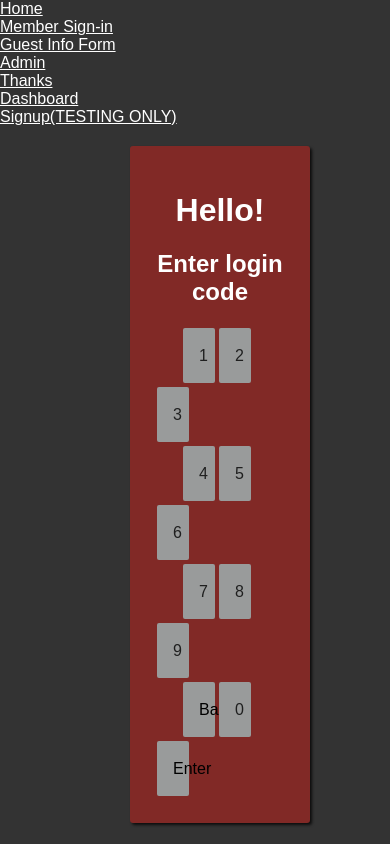
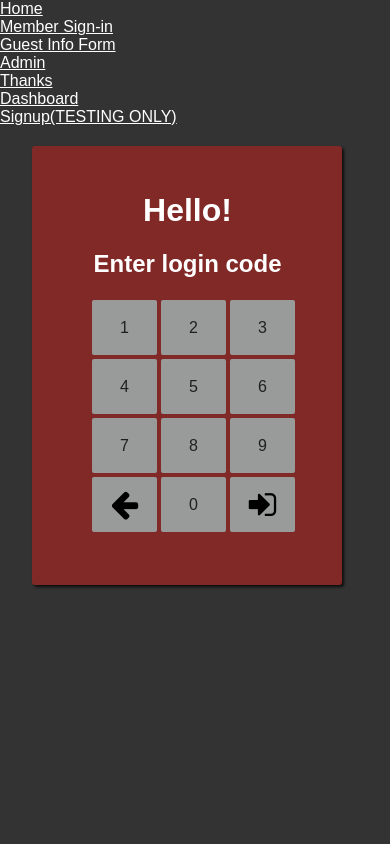
Before and after one commit to joeltmiller/ImpactHub, a Node server app: page /signin in a window 390 px wide. Run offline with Node 20, Linux system fonts and the light colour scheme; some libraries are stand-ins or nearby versions.

Commit message:
updated styling, added responsive grid to signin keypad.

```diff
--- a/public/stylesheets/style.css
+++ b/public/stylesheets/style.css
@@ -56,9 +56,10 @@ a{
 }
 
 .loginWrapper{
-  margin: 0 auto;
+  margin: 0 auto 10% auto;
   display: block;
   width: 100%;
+
   /*text-align: center;*/
 }
 
@@ -98,6 +99,10 @@ a{
   color: #000000;
 }
 
+i {
+  font-size: 4vw;
+}
+
 button a{
   text-decoration: none;
   color: #000000;
--- a/public/views/admin.html
+++ b/public/views/admin.html
@@ -4,6 +4,8 @@
     <div class="pure-u-1-3 pure-u-md-1-3"></div>
 
     <div class="main-login-content pure-u-1-3 pure-u-md-1-3">
+
+        <div class="loginWrapper">
 
             <h2>Admin Login</h2>
 
@@ -13,6 +15,8 @@
                 <button class="button-guestSubmit pure-button guestInput" type="submit">Login to Dashboard</button>
             </form>
 
+        </div>
+
         <div class="pure-u-1-3 pure-u-md-1-3"></div>
 
     </div>
--- a/public/views/guestinfo.html
+++ b/public/views/guestinfo.html
@@ -5,6 +5,8 @@
     </div>
 
     <div class="main-login-content pure-u-1-3 pure-u-md-1-3">
+
+        <div class="loginWrapper">
 
             <h2>Tell Us About Yourself!</h2>
 
@@ -39,6 +41,7 @@
                 </form>
             </div>
         </div>
+    </div>
     <div class="pure-u-1-3 pure-u-md-1-3">
 
     </div>
--- a/public/views/index.html
+++ b/public/views/index.html
@@ -3,7 +3,9 @@
 <head>
     <meta charset="UTF-8">
     <title>Impact Hub MSP</title>
+    <link rel="stylesheet" href="/stylesheets/font-awesome-4.4.0/css/font-awesome.min.css">
     <link rel="stylesheet" href="/stylesheets/pure.css">
+    <link rel="stylesheet" href="/stylesheets/grids-responsive.css">
     <link rel="stylesheet" href="/stylesheets/style.css">
     <meta name="viewport" content="width=device-width, initial-scale=1">
     <script src="vendors/angular/angular.js"></script>
--- a/public/views/signin.html
+++ b/public/views/signin.html
@@ -1,9 +1,11 @@
 <div class="pure-g">
-    <div class="pure-u-1-3 pure-u-md-1-3">
+    <div class="pure-u-md-1-5 pure-u-lg-1-3 pure-u-2-24">
 
     </div>
 
-        <div class="main-login-content pure-u-1-3 pure-u-md-1-3">
+        <div class="main-login-content pure-u-2-3 pure-u-md-3-5 pure-u-lg-1-3">
+
+            <div class="loginWrapper">
 
                 <h1>Hello!</h1>
                 <h2>Enter login code</h2>
@@ -11,38 +13,41 @@
 
                 <form name="PINform" id="PINform" autocomplete="off">
                     <div class="pure-g">
-                    <div class="pure-u-1-5"></div>
-                        <button ng-click="keypadPress(1)" class="keypadButton pure-u-1-5 pure-u-md-1-5 pure-button">1</button>
-                        <button ng-click="keypadPress(2)" class="keypadButton pure-u-1-5 pure-u-md-1-5 pure-button">2</button>
-                        <button ng-click="keypadPress(3)" class="keypadButton pure-u-1-5 pure-u-md-1-5 pure-button">3</button>
-                    <div class="pure-u-1-5"></div>
+                        <div class="pure-u-sm-3-24 pure-u-md-1-8 pure-u-lg-1-5 pure-u-3-24"></div>
+                            <button ng-click="keypadPress(1)" class="keypadButton pure-u-sm-6-24 pure-u-md-1-4 pure-u-lg-1-5 pure-button pure-u-6-24">1</button>
+                            <button ng-click="keypadPress(2)" class="keypadButton pure-u-sm-6-24 pure-u-md-1-4 pure-u-lg-1-5 pure-button pure-u-6-24">2</button>
+                            <button ng-click="keypadPress(3)" class="keypadButton pure-u-sm-6-24 pure-u-md-1-4 pure-u-lg-1-5 pure-button pure-u-6-24">3</button>
+                        <div class="pure-u-sm-3-24 pure-u-md-1-8 pure-u-lg-1-5 pure-u-3-24"></div>
                     </div>
                     <div class="pure-g">
-                    <div class="pure-u-1-5"></div>
-                    <button ng-click="keypadPress(4)" class="keypadButton pure-u-1-5 pure-u-md-1-5 pure-button">4</button>
-                    <button ng-click="keypadPress(5)" class="keypadButton pure-u-1-5 pure-u-md-1-5 pure-button">5</button>
-                    <button ng-click="keypadPress(6)" class="keypadButton pure-u-1-5 pure-u-md-1-5 pure-button">6</button>
-                    <div class="pure-u-1-5"></div>
+                        <div class="pure-u-sm-3-24 pure-u-md-1-8 pure-u-lg-1-5 pure-u-3-24"></div>
+                        <button ng-click="keypadPress(4)" class="keypadButton pure-u-sm-6-24 pure-u-md-1-4 pure-u-lg-1-5 pure-button pure-u-6-24">4</button>
+                        <button ng-click="keypadPress(5)" class="keypadButton pure-u-sm-6-24 pure-u-md-1-4 pure-u-lg-1-5 pure-button pure-u-6-24">5</button>
+                        <button ng-click="keypadPress(6)" class="keypadButton pure-u-sm-6-24 pure-u-md-1-4 pure-u-lg-1-5 pure-button pure-u-6-24">6</button>
+                        <div class="pure-u-sm-3-24 pure-u-md-1-8 pure-u-lg-1-5 pure-u-3-24"></div>
                     </div>
                     <div class="pure-g">
-                    <div class="pure-u-1-5"></div>
-                    <button ng-click="keypadPress(7)" class="keypadButton pure-u-1-5 pure-u-md-1-5 pure-button">7</button>
-                    <button ng-click="keypadPress(8)" class="keypadButton pure-u-1-5 pure-u-md-1-5 pure-button">8</button>
-                    <button ng-click="keypadPress(9)" class="keypadButton pure-u-1-5 pure-u-md-1-5 pure-button">9</button>
-                    <div class="pure-u-1-5"></div>
+                        <div class="pure-u-sm-3-24 pure-u-md-1-8 pure-u-lg-1-5 pure-u-3-24"></div>
+                        <button ng-click="keypadPress(7)" class="keypadButton pure-u-sm-6-24 pure-u-md-1-4 pure-u-lg-1-5 pure-button pure-u-6-24">7</button>
+                        <button ng-click="keypadPress(8)" class="keypadButton pure-u-sm-6-24 pure-u-md-1-4 pure-u-lg-1-5 pure-button pure-u-6-24">8</button>
+                        <button ng-click="keypadPress(9)" class="keypadButton pure-u-sm-6-24 pure-u-md-1-4 pure-u-lg-1-5 pure-button pure-u-6-24">9</button>
+                        <div class="pure-u-sm-3-24 pure-u-md-1-8 pure-u-lg-1-5 pure-u-3-24"></div>
                     </div>
                     <div class="pure-g">
-                    <div class="pure-u-1-5"></div>
-                        <button class="keypadButton pure-u-1-5 pure-button"><a href="/">Back</a></button>
-                        <button ng-click="keypadPress(0)" class="keypadButton pure-u-1-5 pure-button">0</button>
-                        <button ng-click="submitCode()" class="keypadButton pure-u-1-5 pure-button"><a href="/thanks">Enter</a></button>
-                    <div class="pure-u-1-5"></div>
+                        <div class="pure-u-sm-3-24 pure-u-md-1-8 pure-u-lg-1-5 pure-u-3-24"></div>
+                            <button class="keypadButton pure-u-sm-6-24 pure-u-md-1-4 pure-u-lg-1-5 pure-button pure-u-6-24"><a href="/"><i class="fa fa-arrow-left fa-2x"></i></a></button>
+                            <button ng-click="keypadPress(0)" class="keypadButton pure-u-sm-6-24 pure-u-md-1-4 pure-u-lg-1-5 pure-button pure-u-6-24">0</button>
+                            <button ng-click="submitCode()" class="keypadButton pure-u-sm-6-24 pure-u-md-1-4 pure-u-lg-1-5 pure-button pure-u-6-24"><a href="/thanks"><i class="fa fa-sign-in fa-2x pure-img"></i></a></button>
+                        <div class="pure-u-sm-3-24 pure-u-md-1-8 pure-u-lg-1-5 pure-u-3-24"></div>
                     </div>
                 </form>
             </div>
+        </div>
 
-    <div class="pure-u-1-3 pure-u-md-1-3">
+    <div class="pure-u-md-1-5 pure-u-lg-1-3 pure-u-4-24">
+
 
     </div>
 
+
 </div>
```
Also changed, not shown: public/views/thanks.html (+10 -6 lines). Lines whose indentation alone changed are shown as unchanged.
